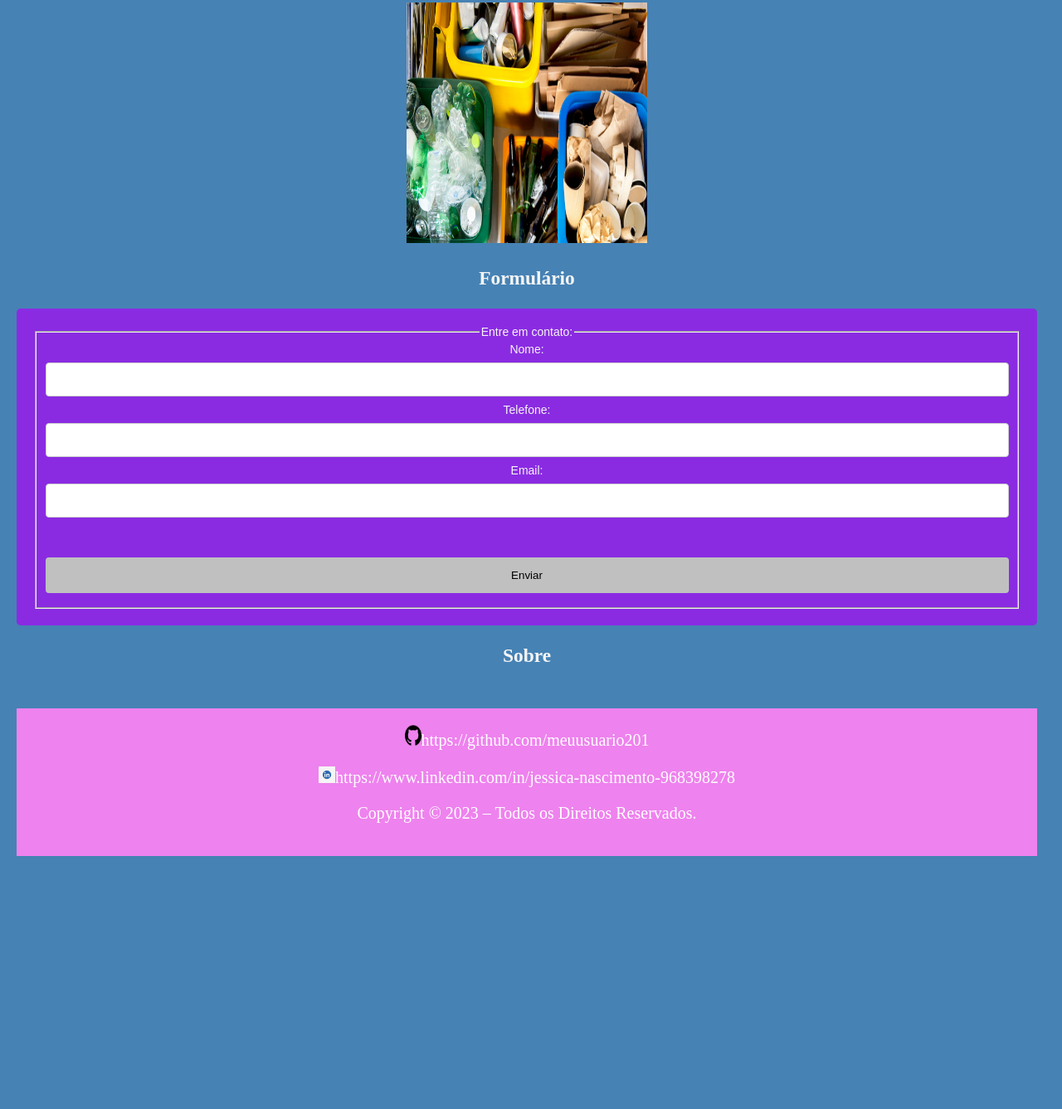
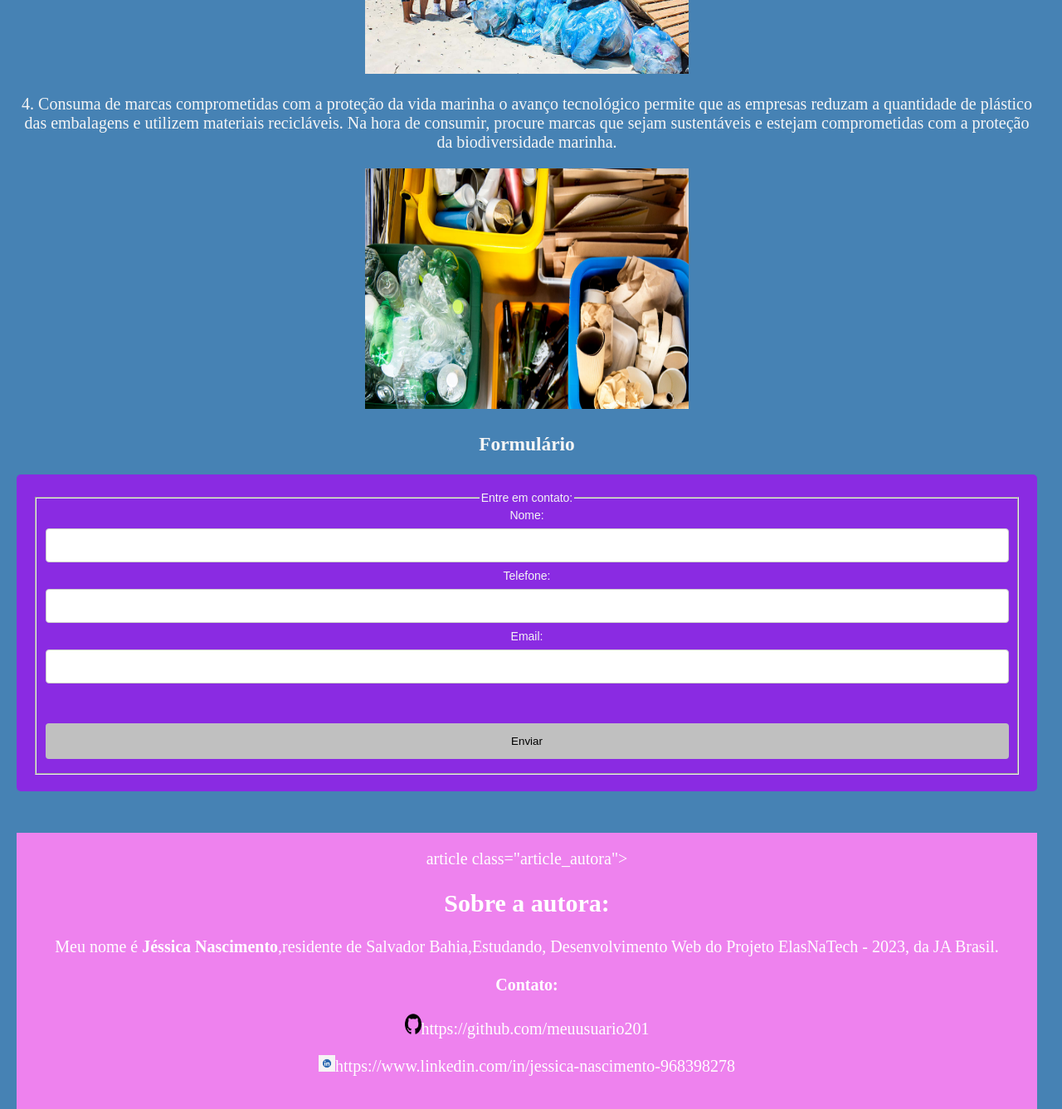
Before and after one commit to Jessica201nascimento/Projeto-ods-vida-na-agua, a plain HTML site: page index.html in a window 1280 px wide. Shown: the part 3806-5143 px from the top of the page at 83% size. Before the commit the page ends 4838 px from the top, so only its background shows below. Drawn offline with Linux system fonts and the light colour scheme.

Commit message:
Update index.html

```diff
--- a/index.html
+++ b/index.html
@@ -31,7 +31,7 @@
      <br>
      <br>
      <br>
-  <iframe width="690" height="593" src="https://www.youtube.com/embed/TcIHhOCeMBg" title="Descubra a importância da água para a vida na Terra" frameborder="0" allow="accelerometer; autoplay; clipboard-write; encrypted-media; gyroscope; picture-in-picture; web-share" allowfullscreen></iframe>
+  <iframe width="690" height="693" src="https://www.youtube.com/embed/TcIHhOCeMBg" title="Descubra a importância da água para a vida na Terra" frameborder="0" allow="accelerometer; autoplay; clipboard-write; encrypted-media; gyroscope; picture-in-picture; web-share" allowfullscreen></iframe>
    <h3 >Projeto</h3>
    </div>
    <div class="coluna" >
@@ -57,9 +57,10 @@
    <p/>descarte incorreto de resíduos e embalagens de acaba prejudicando a vida marinha — 80% dos materiais encontrados nos oceanos são provenientes dos plásticos, sobretudo sacolas e garrafas, segundo estudo publicado na revista científica Nature Sustainability.</p>
    <img src="plastico.png"width="325"height="398"
      <br>
+     <br>
    </p>2. Busque o descarte adequado para os materiais descartáveis</p>
    </p>Infelizmente não existe uma fórmula mágica capaz de resolver o problema do lixo nos oceanos de um dia para o outro. É um trabalho conjunto, com ações diárias e muita persistência.</p>
-   <img src="lixeiras.jpg"width="290"height="290"
+   <img src="lixeiras.jpg"width="290"height="390"
      <br>
   </p>3. Conscientize e mobilize sua rede de contatos
   a conscientização e a mobilização do maior número de pessoas, empresas e agentes públicos são o caminho para mudança. Leia, se informe e mantenha-se atualizado sobre os perigos associados à poluição dos oceanos e as soluções para acabar com ela. Assim, é possível dialogar, chamar atenção para um problema que é de todos, conscientizar e, juntos, conservar a biodiversidade marinha.</p>
@@ -68,7 +69,7 @@
      <br>
  </p> 4. Consuma de marcas comprometidas com a proteção da vida marinha
  o avanço tecnológico permite que as empresas reduzam a quantidade de plástico das embalagens e utilizem materiais recicláveis. Na hora de consumir, procure marcas que sejam sustentáveis e estejam comprometidas com a proteção da biodiversidade marinha.</p>
- <img src="coisas-reciclaveis.jpg"width="290"height="290"
+ <img src="coisas-reciclaveis.jpg"width="390"height="290"
    <br>
   </section >
 </body>
@@ -90,16 +91,21 @@
           </fieldset>
         </form>
       </div id=<"header">
-        <h1>Sobre</h1>
       </div>
       <footer class="rodape_final">
       <article>
+        article class="article_autora">
+            <h2 id="sobre">Sobre a autora:</h2>
+
+              <p class="autora">Meu nome é <b>Jéssica Nascimento</b>,residente de Salvador Bahia,Estudando, Desenvolvimento Web do Projeto ElasNaTech - 2023, da JA Brasil.
+              <br><br>
+              <b>Contato:</b>
+              <br><br>
         <img src="git.png"width="20"height="25"float: left;
         <p>https://github.com/meuusuario201</p>
         <img src="icone-do-linkedin_488108-5.jpg"width. ="25"height="20" float: left;
         <p>https://www.linkedin.com/in/jessica-nascimento-968398278</p>
       </article>
   </div>
-    <p class="rodape-direitos">Copyright © 2023 – Todos os Direitos Reservados.</p>
 </footer>
 </html>
```
